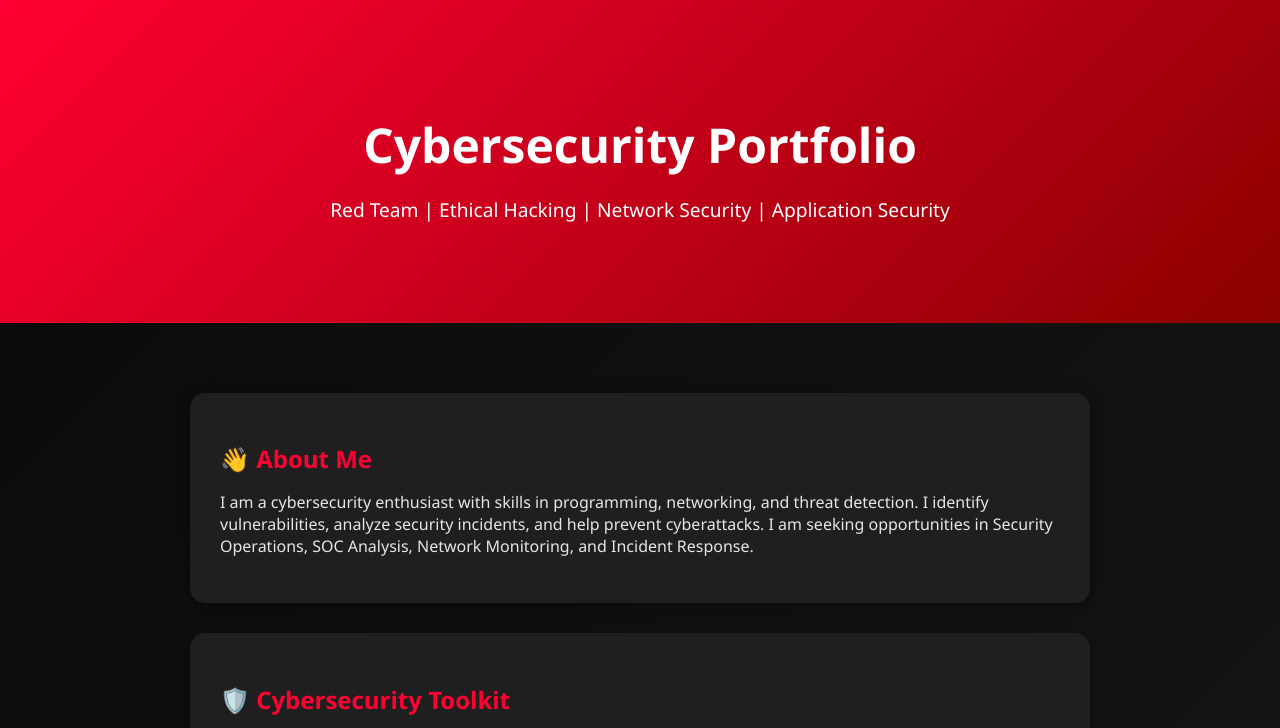
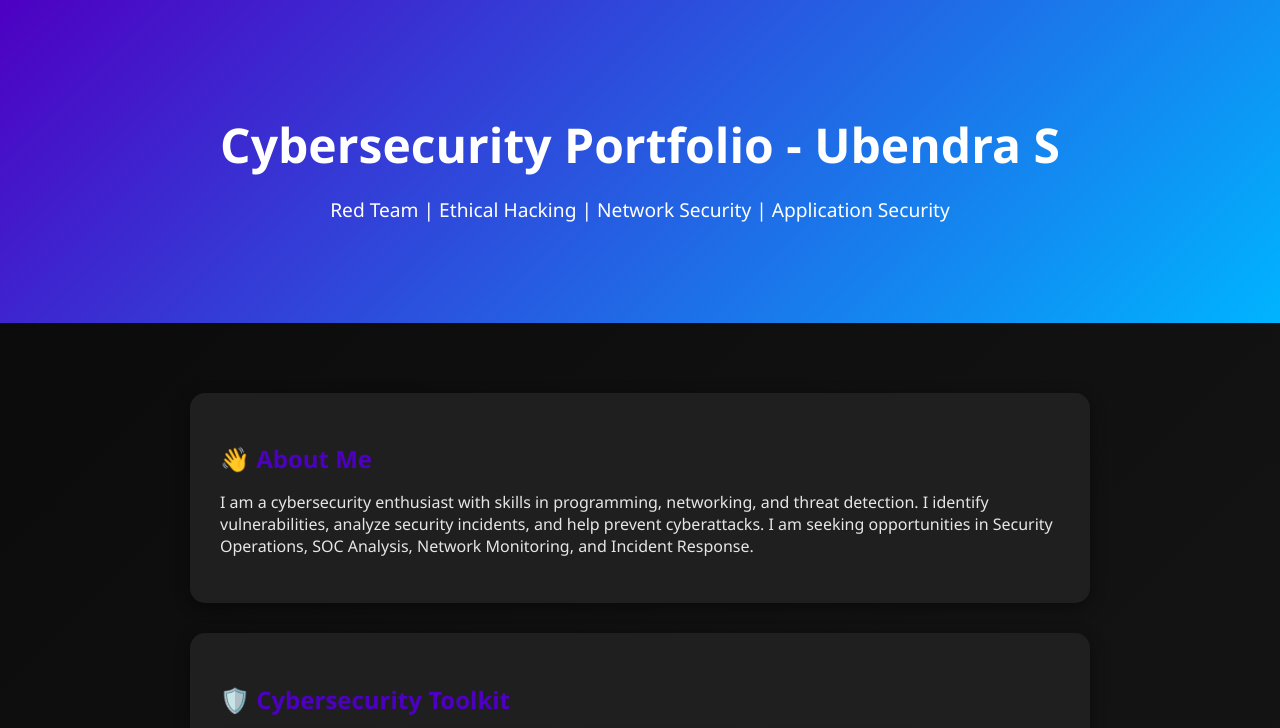
Before and after one commit to Ubendra143/DevOpsDemo, a plain HTML site: page index.html in a window 1280 px wide. Shown: the top 728 px of the page. Drawn offline with Linux system fonts and the light colour scheme.

Commit message:
Update index.html

```diff
--- a/index.html
+++ b/index.html
@@ -17,7 +17,7 @@
         .hero {
             padding: 80px 20px;
             text-align: center;
-            background: linear-gradient(135deg, #ff0033, #8a0000);
+            background: linear-gradient(135deg, #4e00c2, #00b4ff);
             color: white;
         }
         .hero h1 {
@@ -44,7 +44,7 @@
         }
 
         .section h2 {
-            color: #ff0033;
+            color: #4e00c2;
             margin-bottom: 10px;
         }
 
@@ -91,7 +91,7 @@
 
     <!-- HERO -->
     <div class="hero">
-        <h1>Cybersecurity Portfolio</h1>
+        <h1>Cybersecurity Portfolio - Ubendra S</h1>
         <p>Red Team | Ethical Hacking | Network Security | Application Security</p>
     </div>
 
@@ -143,8 +143,8 @@
             <h2>🚀 Projects</h2>
             <h3>🔍 Web Application Security Antivirus</h3>
             <p>
-                — Built a malware detection web application using Python and a signature-based threat database.<br>
-                — Scans uploaded files and generates real-time security alerts.<br>
+                — Built a malware detection web application using Python and a signature‑based threat database.<br>
+                — Scans uploaded files and generates real‑time security alerts.<br>
                 — Tested against multiple file types for accuracy and performance.
             </p>
         </div>
```
